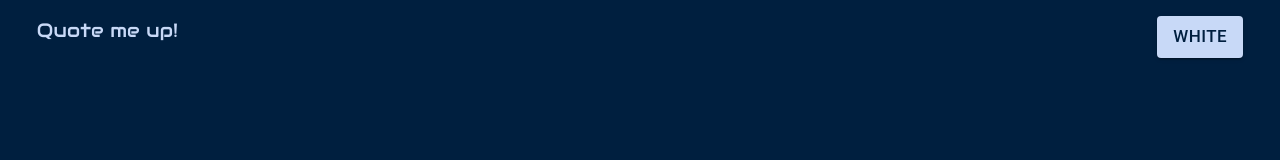
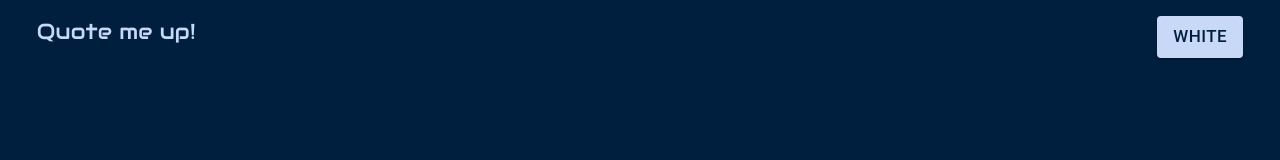
Before and after one commit to georgemois23/QuoteMeUp, a React (Create React App) app: page / in a window 1280 px wide. Shown: the top 160 px of the page. Built offline with nearby package versions, Linux system fonts and the light colour scheme.

Commit message:
css changes

```diff
--- a/src/App.css
+++ b/src/App.css
@@ -30,6 +30,12 @@
   font-weight: normal;
   font-style: normal;
 }
+@font-face {
+  font-family: 'Pacifico-Regular';  /* This is the font name you'll use */
+  src: url('/src/assets/fonts/Pacifico-Regular.ttf') format('truetype');
+  font-weight: normal;
+  font-style: normal;
+}
 .logo:hover{
   transition: transform 2.3s ease-in-out;
   scale: 1.01;
@@ -38,7 +44,7 @@
   position: fixed;
   top:1rem;
   left:2.3rem;
-  font-size: 1.2rem;
+  font-size: 1.35rem;
   user-select: none;
   transition: transform 2.3s ease;
 }
```
